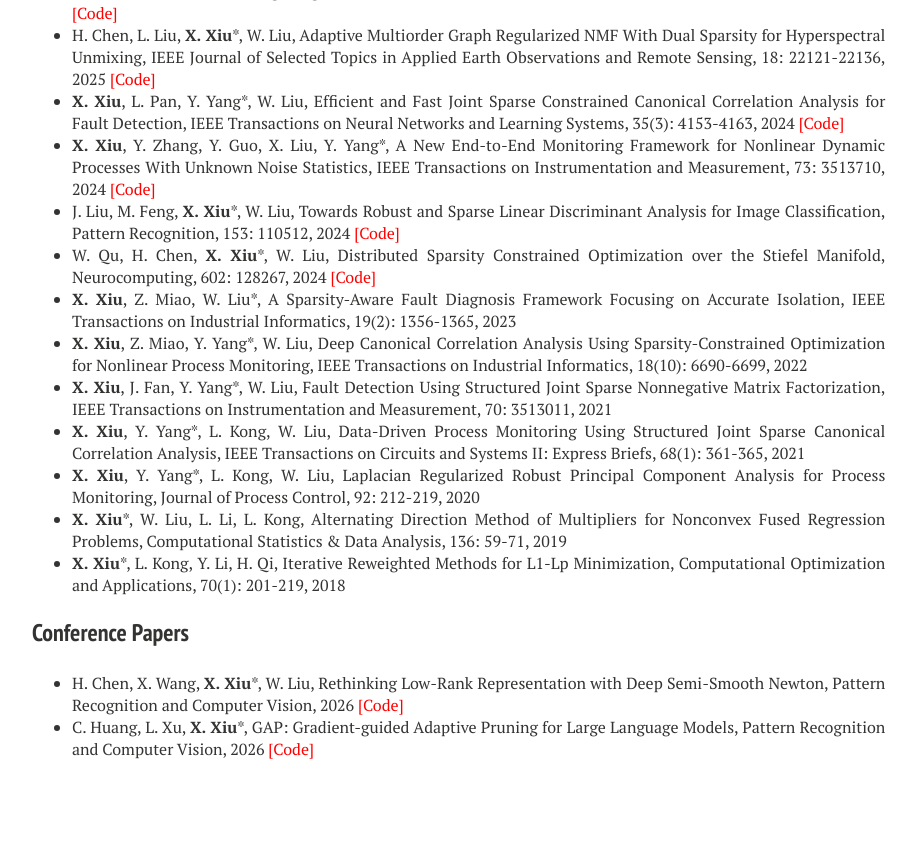
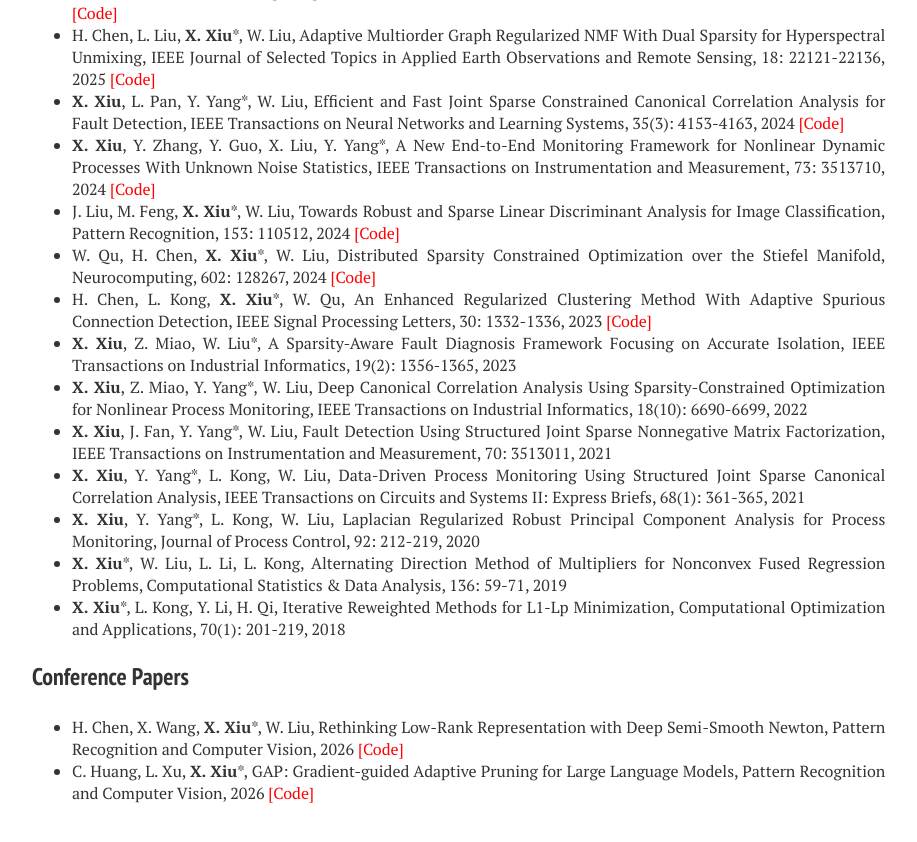
Before and after one commit to xianchaoxiu/xianchaoxiu.github.io, a Jekyll site: the page built from publications/index.md, in a window 1280 px wide and 900 px high, scrolled down 782 px. Shown: the top 842 px of the window, without its empty margins (288-1205 px from the left). Built offline with Jekyll 4.4.1, drawn with Linux system fonts in a browser that asks for light colours; nearby versions of some CDN libraries.

Commit message:
Update index.md

```diff
--- a/publications/index.md
+++ b/publications/index.md
@@ -31,6 +31,7 @@ share: false
 * <b>X. Xiu</b>, Y. Zhang, Y. Guo, X. Liu, Y. Yang*, A New End-to-End Monitoring Framework for Nonlinear Dynamic Processes With Unknown Noise Statistics, IEEE Transactions on Instrumentation and Measurement, 73: 3513710, 2024 <a href="https://github.com/xianchaoxiu/DRNN" class="textlink" target="_blank" style="color: red;">[Code]</a><br>
 * J. Liu, M. Feng, <b>X. Xiu</b>*, W. Liu, Towards Robust and Sparse Linear Discriminant Analysis for Image Classification, Pattern Recognition, 153: 110512, 2024 <a href="https://github.com/EMXlight/RSLDAplus" class="textlink" target="_blank" style="color: red;">[Code]</a><br>
 * W. Qu, H. Chen, <b>X. Xiu</b>*, W. Liu, Distributed Sparsity Constrained Optimization over the Stiefel Manifold, Neurocomputing, 602: 128267, 2024 <a href="https://github.com/wtqu/DREAM" class="textlink" target="_blank" style="color: red;">[Code]</a><br>
+* H. Chen, L. Kong, <b>X. Xiu</b>*, W. Qu, An Enhanced Regularized Clustering Method With Adaptive Spurious Connection Detection, IEEE Signal Processing Letters, 30: 1332-1336, 2023 <a href="https://github.com/xianchaoxiu/ERC" class="textlink" target="_blank" style="color: red;">[Code]</a><br>
 * <b>X. Xiu</b>, Z. Miao, W. Liu*, A Sparsity-Aware Fault Diagnosis Framework Focusing on Accurate Isolation, IEEE Transactions on Industrial Informatics, 19(2): 1356-1365, 2023<br>
 * <b>X. Xiu</b>, Z. Miao, Y. Yang*, W. Liu, Deep Canonical Correlation Analysis Using Sparsity-Constrained Optimization for Nonlinear Process Monitoring, IEEE Transactions on Industrial Informatics, 18(10): 6690-6699, 2022<br>
 * <b>X. Xiu</b>, J. Fan, Y. Yang*, W. Liu, Fault Detection Using Structured Joint Sparse Nonnegative Matrix Factorization, IEEE Transactions on Instrumentation and Measurement, 70: 3513011, 2021<br>
```
